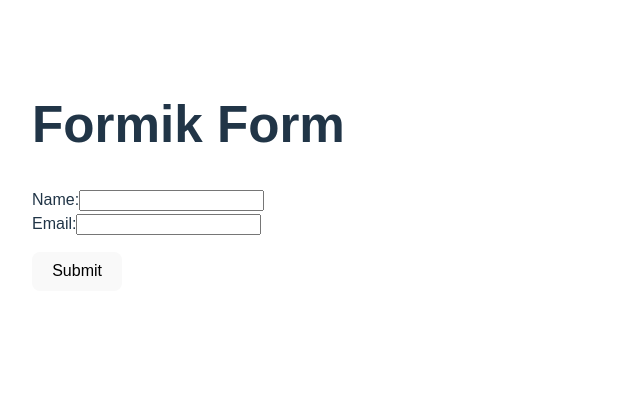
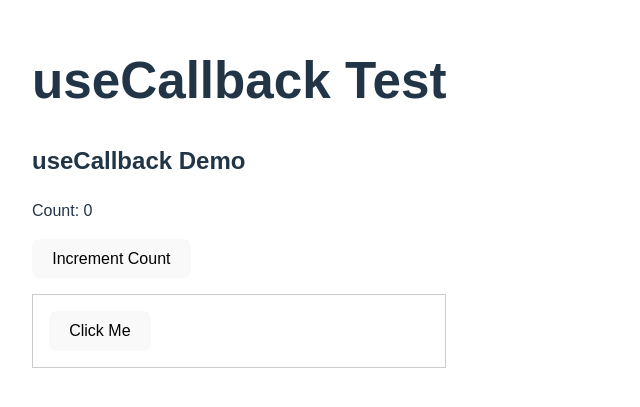
Before and after one commit to Sunny752005/Sunny752005-intern-repo, a React (Vite) app in the folder react-code/: page / in a window 1280 px wide. Shown: the part 207-614 px from the top of the page, without its empty margins (0-640 px from the left). Built offline with nearby package versions, Linux system fonts and the light colour scheme.

Commit message:
coding for PreventingRenders with useCallback done

```diff
--- a/react-code/src/App.jsx
+++ b/react-code/src/App.jsx
@@ -1,11 +1,11 @@
 import React from 'react';
-import MyForm from './Handling-Forms-with-Formik/MyForm';
+import ParentComponent from './Preventing-Unnecessary-Renders-with-useCallback/ParentComponent';
 
 function App() {
   return (
     <div style={{ padding: '2rem', fontFamily: 'sans-serif' }}>
-      <h1>Formik Form</h1>
-      <MyForm />
+      <h1>useCallback Test</h1>
+      <ParentComponent />
     </div>
   );
 }
--- /dev/null
+++ b/react-code/src/Preventing-Unnecessary-Renders-with-useCallback/ChildComponent.jsx
@@ -0,0 +1,12 @@
+import React from 'react';
+
+const ChildComponent = React.memo(({ onClick }) => {
+  console.log('🔄 ChildComponent rendered');
+  return (
+    <div style={{ border: '1px solid #ccc', padding: '1rem', marginTop: '1rem' }}>
+      <button onClick={onClick}>Click Me</button>
+    </div>
+  );
+});
+
+export default ChildComponent;
--- /dev/null
+++ b/react-code/src/Preventing-Unnecessary-Renders-with-useCallback/ParentComponent.jsx
@@ -0,0 +1,23 @@
+import React, { useState, useCallback } from 'react';
+import ChildComponent from './ChildComponent';
+
+const ParentComponent = () => {
+  const [count, setCount] = useState(0);
+
+  const handleClick = useCallback(() => {
+    console.log('🔘 Button clicked');
+  }, []); // 🔁 Will not change on re-renders
+
+  console.log('🔁 ParentComponent rendered');
+
+  return (
+    <div>
+      <h2>useCallback Demo</h2>
+      <p>Count: {count}</p>
+      <button onClick={() => setCount(count + 1)}>Increment Count</button>
+      <ChildComponent onClick={handleClick} />
+    </div>
+  );
+};
+
+export default ParentComponent;
```
